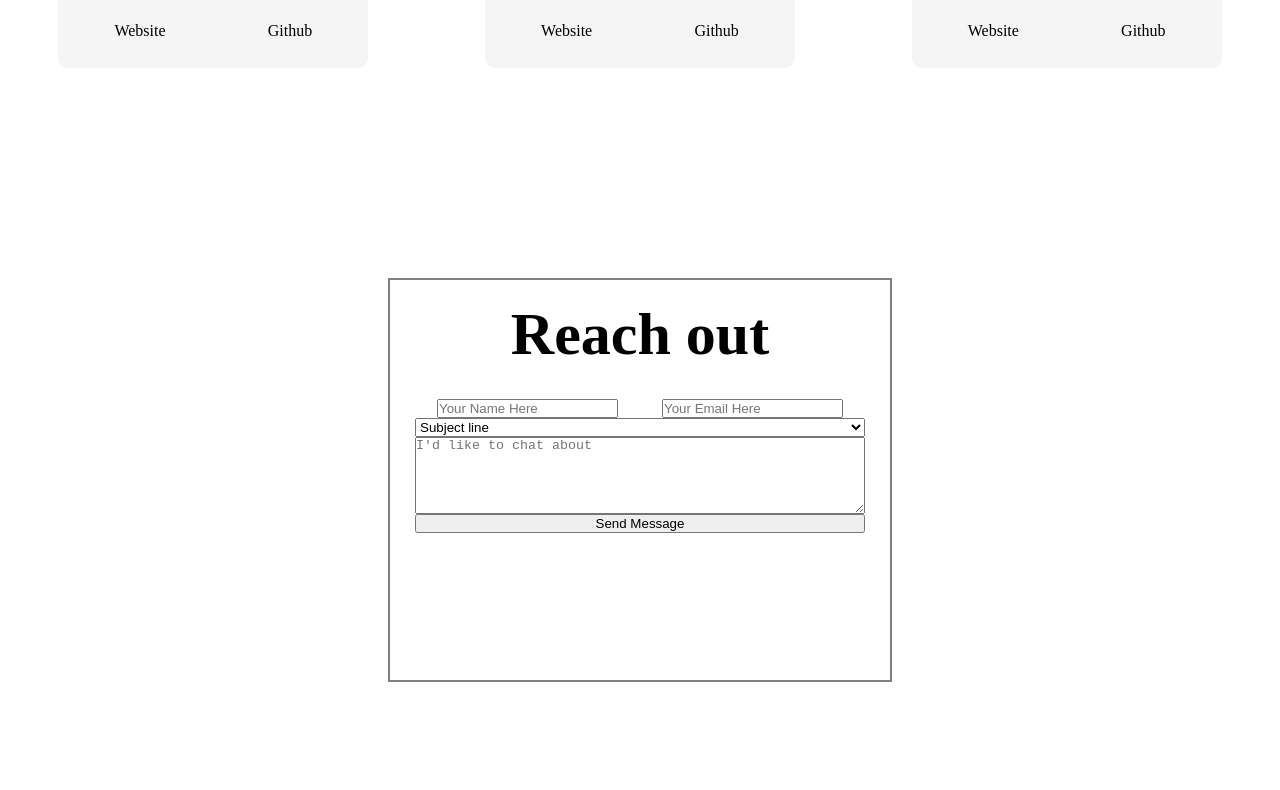
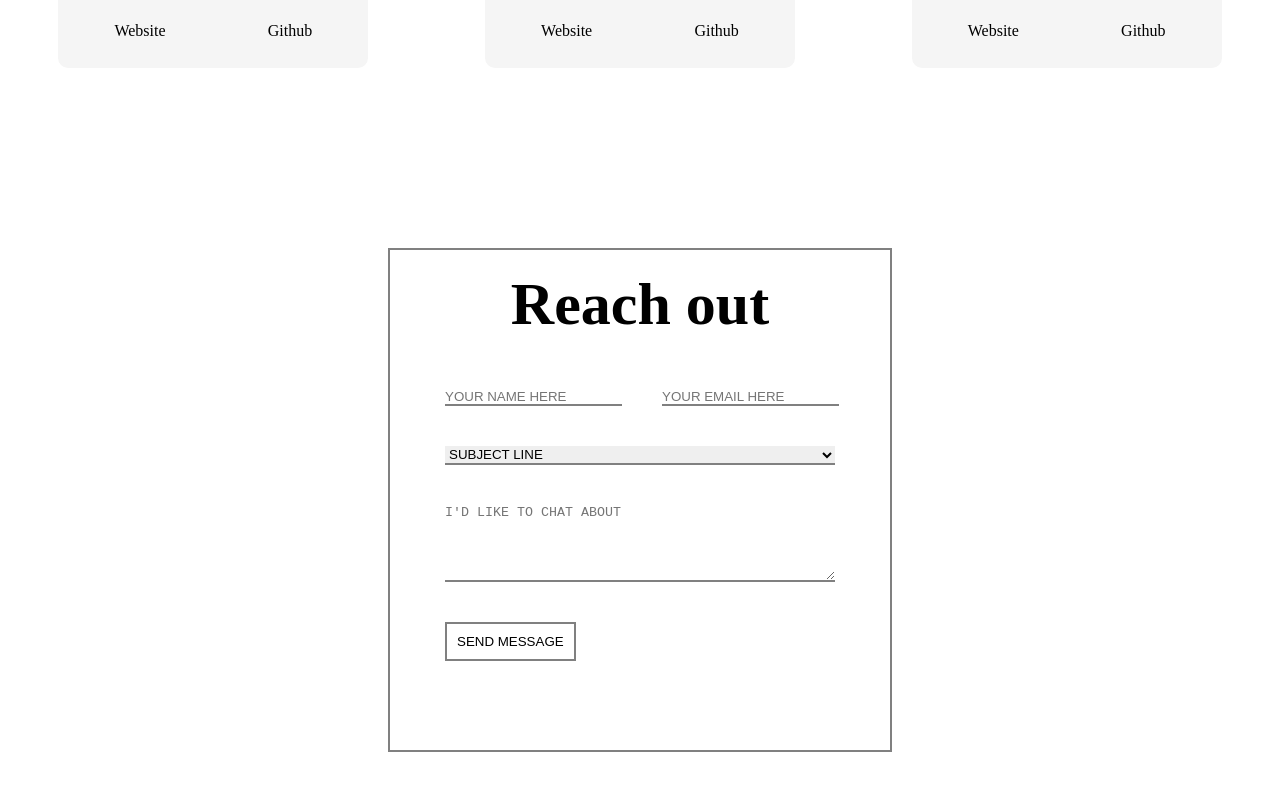
Before and after one commit to brookelove/brookes-react-portfolio, a React (Create React App) app: page / in a window 1280 px wide. Shown: the part 2178-2968 px from the top of the page. Built offline with nearby package versions, Linux system fonts and the light colour scheme; a web font is replaced by a local one.

Commit message:
create look of form

```diff
--- a/src/components/Contact.js
+++ b/src/components/Contact.js
@@ -24,7 +24,9 @@ export default function Contact () {
                             <option>I'd like to discuss something</option>
                         </select>
                         <textarea name="message" placeholder="I'd like to chat about" id="message_input" cols="30" rows="5" required></textarea>
-                        <input type="submit" value="Send Message" id="form_button" />
+                        <div className="btnContainer">
+                            <input type="submit" value="Send Message" id="form_button" className="submitBTN"/>
+                        </div>
                     </form>
                 </div>
             </div>
--- a/src/styles/Contact.css
+++ b/src/styles/Contact.css
@@ -1,7 +1,7 @@
 .formContainer {
-  margin: 200px;
+  margin: 170px;
   width: 500px;
-  height: 400px;
+  height: 500px;
   display: -webkit-box;
   display: -ms-flexbox;
   display: flex;
@@ -28,7 +28,7 @@
   display: -webkit-box;
   display: -ms-flexbox;
   display: flex;
-  width: 450px;
+  width: 430px;
   margin: 10px;
   -webkit-box-orient: vertical;
   -webkit-box-direction: normal;
@@ -39,6 +39,13 @@
           justify-content: center;
 }
 
+.formContainer form input {
+  margin: 20px;
+  border: none;
+  border-bottom: solid 2px grey;
+  text-transform: uppercase;
+}
+
 .formContainer form .nameEmailContainer {
   display: -webkit-box;
   display: -ms-flexbox;
@@ -46,4 +53,27 @@
   -ms-flex-pack: distribute;
       justify-content: space-around;
 }
+
+.formContainer form select {
+  margin: 20px;
+  border: none;
+  border-bottom: solid 2px grey;
+  text-transform: uppercase;
+}
+
+.formContainer form textarea {
+  margin: 20px;
+  border: none;
+  border-bottom: solid 2px grey;
+  text-transform: uppercase;
+}
+
+.formContainer form .submitBTN {
+  display: -webkit-box;
+  display: -ms-flexbox;
+  display: flex;
+  padding: 10px;
+  border: solid 2px grey;
+  background-color: white;
+}
 /*# sourceMappingURL=Contact.css.map */
--- a/src/styles/Contact.scss
+++ b/src/styles/Contact.scss
@@ -1,8 +1,8 @@
 
 .formContainer {
-    margin: 200px;
+    margin: 170px;
     width: 500px;
-    height: 400px;
+    height: 500px;
     display: flex;
     flex-direction: column;
     align-items: center;
@@ -13,13 +13,37 @@
     }
     form {
         display: flex;
-        width: 450px;
+        width: 430px;
         margin: 10px;
         flex-direction: column;
         justify-content: center;
+        input {
+            margin: 20px;
+            border: none;
+            border-bottom: solid 2px grey;
+            text-transform: uppercase;
+        }
         .nameEmailContainer {
             display: flex;
             justify-content: space-around;
         }
+        select {
+            margin: 20px;
+            border: none;
+            border-bottom: solid 2px grey;
+            text-transform: uppercase;
+        }
+        textarea {
+            margin: 20px;
+            border: none;
+            border-bottom: solid 2px grey;
+            text-transform: uppercase;
+        }
+        .submitBTN {
+            display: flex;
+            padding: 10px;
+            border: solid 2px grey;
+            background-color: white;
+        }
     }
 }
```
Also changed, not shown: 1 other file (tests, documents, lock files or other folders).
